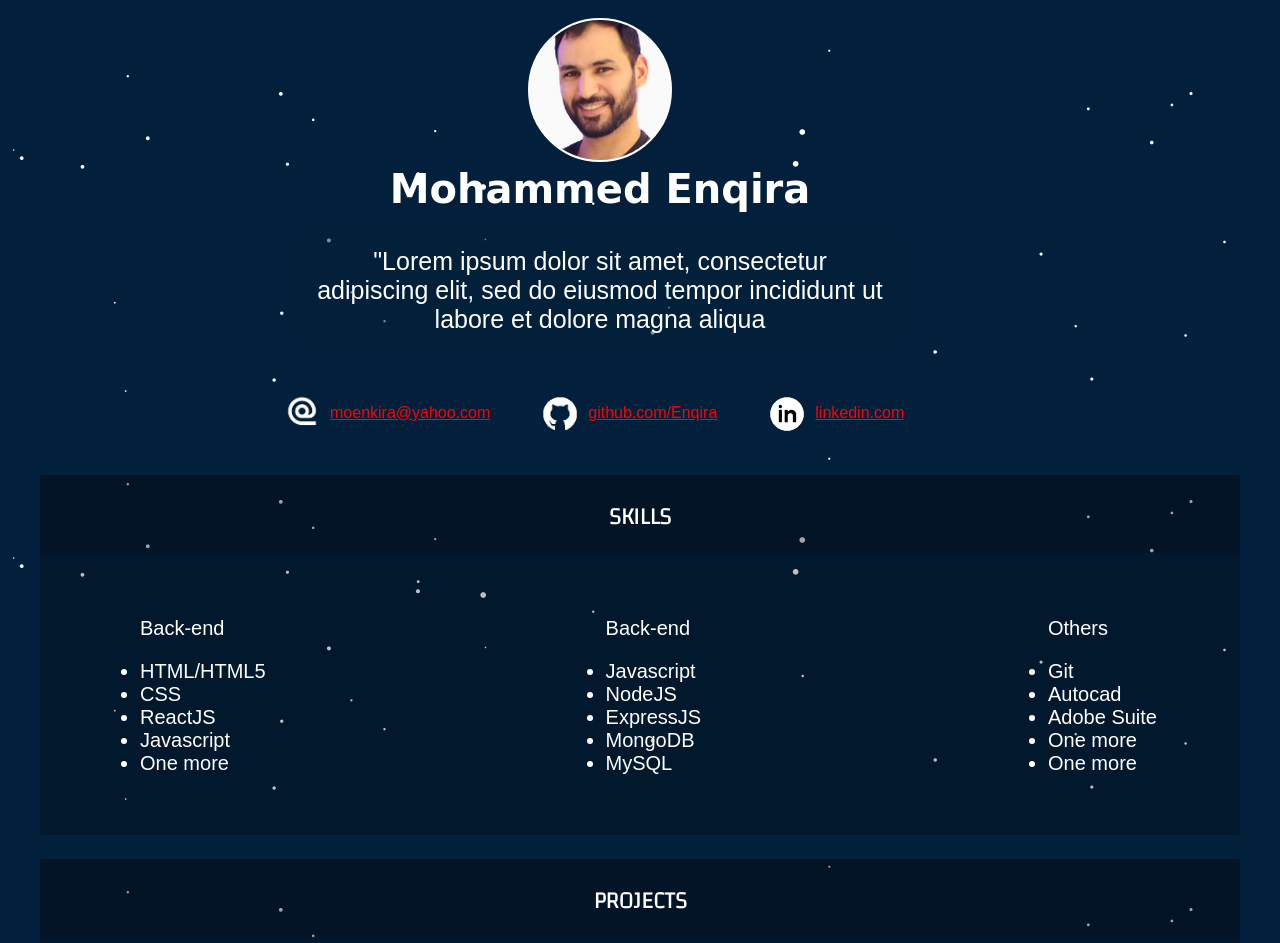
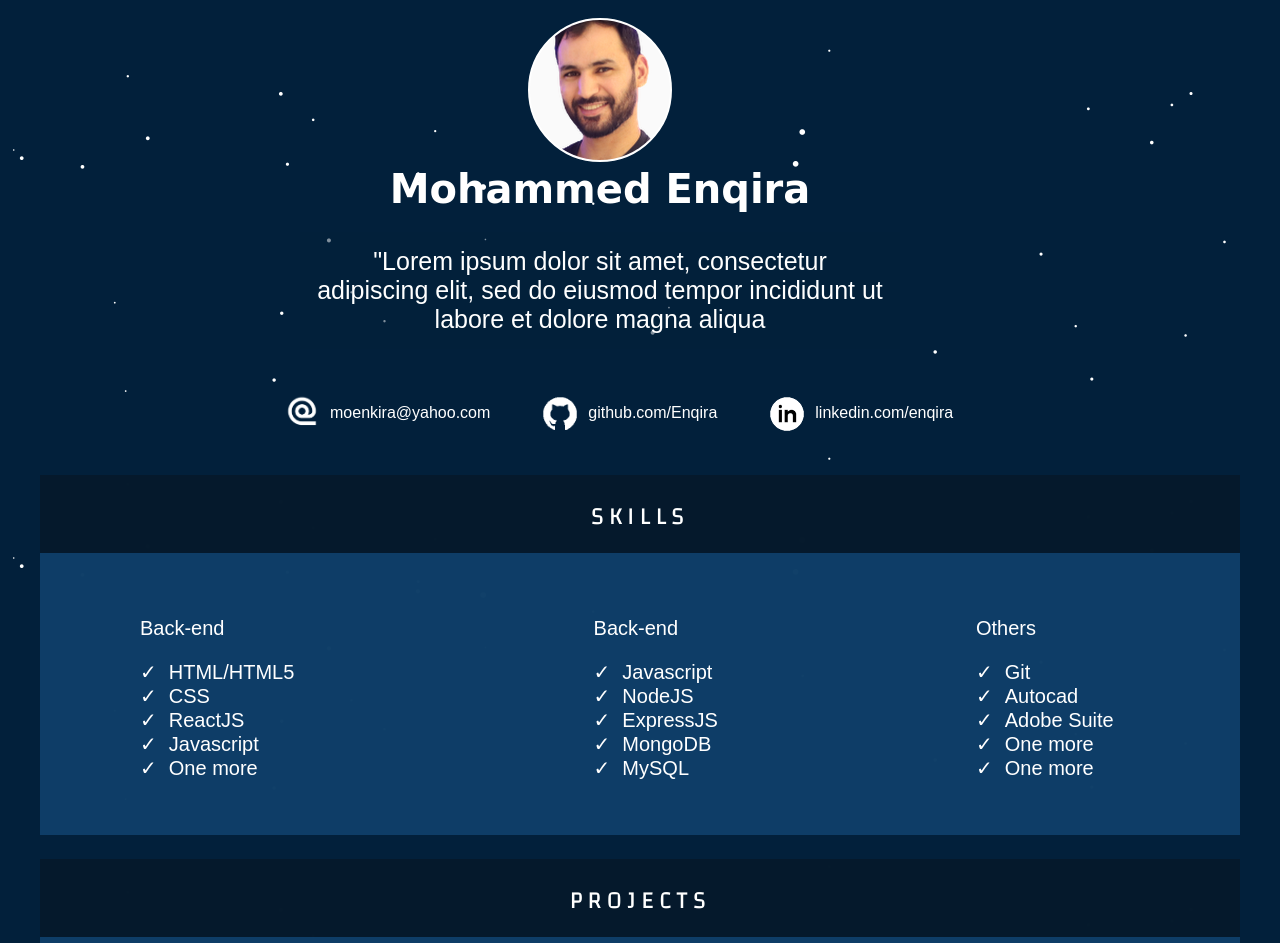
Before and after one commit to Enqira/Enqira.github.io, a plain HTML site: page index.html in a window 1280 px wide. Shown: the top 943 px of the page. Drawn offline with Linux system fonts and the light colour scheme; a web font is replaced by a local one.

Commit message:
Add files via upload
Updated UX

```diff
--- a/index.html
+++ b/index.html
@@ -20,12 +20,12 @@
         </div>
         <!--links to github, linkedIn and email-->
         <div class="contact-links">
-            <a href="#" target="_blank"><img src="email.png" alt="email icon" class="contact-img"></a>
-            <a href="#" target="_blank" class="contact-text">moenkira@yahoo.com</a>
+            <a href="mailto:moenkira@yahoo.com" target="_blank"><img src="email.png" alt="email icon" class="contact-img"></a>
+            <a href="mailto:moenkira@yahoo.com" target="_blank" class="contact-text">moenkira@yahoo.com</a>
             <a href="https://github.com/Enqira" target="_blank"><img src="github.png" alt="github icon" class="contact-img"></a>
             <a href="https://github.com/Enqira" target="_blank" class="contact-text" >github.com/Enqira</a>
             <a href="https://www.linkedin.com/in/mohammed-enqira-el-yousfi-18b75b158/" target="_blank"><img src="linkedin.png" alt="linkedin icon" class="contact-img"></a>
-            <a href="https://www.linkedin.com/in/mohammed-enqira-el-yousfi-18b75b158/" target="_blank" class="contact-text">linkedin.com</a>
+            <a href="https://www.linkedin.com/in/mohammed-enqira-el-yousfi-18b75b158/" target="_blank" class="contact-text">linkedin.com/enqira</a>
             <br>
         </div>
     </div>
@@ -109,7 +109,7 @@
 
         <!--Work experience-->
         <div class= "container-experience">
-            <h3 class="h3text">RELEVANT WORK EXPERIENCE</h3>
+            <h3 class="h3text">WORK EXPERIENCE</h3>
 
             <!-- work experience 2 -->
             <div class="work-exp1">
--- a/style.css
+++ b/style.css
@@ -3,7 +3,7 @@ body {
     background-color: black;
     color: white;
     font-family: sans-serif;
-
+    font-size: 16px;
 }
 
 .container {
@@ -49,13 +49,23 @@ body {
 .contact-links {
     padding: 10px 200px 40px;
 }
+/* Links decoration */
+a:link {
+    text-decoration: none;
+ }
+a:hover {
+    color: rgb(255, 147, 147);
+ }
+ a:visited {
+    color: rgb(255, 58, 58);
+  }
 .contact-img {
     width: 40px;
     float: left;
     padding-left: 42px;
 }
 .contact-text {
-    color: red;
+    color: white;
     position: relative;
     float: left;
     padding: 10px 8px 8px;
@@ -66,7 +76,7 @@ body {
     width: 1200px;
     height: 360px;
     margin: 0 auto;
-    background: rgba(0, 0, 0, 0.25);
+    background: rgba(15, 62, 104, 0.99);
 }
 .skills {
     text-align: left;
@@ -77,26 +87,36 @@ body {
     padding-bottom: 15px;
     padding-left: 550px;
     padding-right:50px;
-    background: rgba(0, 0, 0, 0.15);
+    background: rgba(0, 7, 13, 0.65);
     border:0.1em ;
     text-align: center;
     padding: 20px 10px 15px;
     font-family: changa, sans-serif;
+    letter-spacing: 6px;
 }
 
 .front-end {
     display: inline-block;
     margin: auto;
-    width: 35%;
+    width: 34%;
     padding-left: 100px;
 }
 .others {
-    width: 16%;
+    width: 22%;
     float: right;
 }
 .back-end {
     display: inline-block;
 }
+/* change bullet points to checkmarks */
+ul {
+    list-style: none;
+  }
+
+  ul li:before {
+    content: '✓';
+    margin-right: 12px;
+  }
 /*Projects*/
 .container-projects {
     width: 1200px;
@@ -104,6 +124,7 @@ body {
     margin: 0 auto;
     background: rgba(0, 0, 0, 0.25);
     font-size: 20px;
+    background: rgba(15, 62, 104, 0.99);
 }
 .project-box {
     width: 700px;
@@ -126,6 +147,10 @@ body {
     font-size: 14px;
     padding-top: 5px;
     padding-right: 20px;
+    color: white;
+}
+.small-size-projects:visited {
+    color: rgb(255, 58, 58);
 }
 .project-links {
     display: inline-block;
@@ -136,7 +161,7 @@ body {
     width: 1200px;
     height: 390px;
     margin: 0 auto;
-    background: rgba(0, 0, 0, 0.25);
+    background: rgba(15, 62, 104, 0.99);;
     font-size: 20px;
 
 }
@@ -163,7 +188,7 @@ body {
     width: 1200px;
     height: 260px;
     margin: 0 auto;
-    background: rgba(0, 0, 0, 0.25);
+    background: rgba(15, 62, 104, 0.99);
     font-size: 20px;
 }
 .education1 {
@@ -179,9 +204,11 @@ body {
     margin-left: -170px;
     z-index: -1;
     padding-bottom: 10px;
+
+
 }
 .footer {
     width: 100%;
     text-align: center;
-    color: rgba(255, 255, 255, 0.2);
+    color: rgb(255, 255, 255);
 }
```
